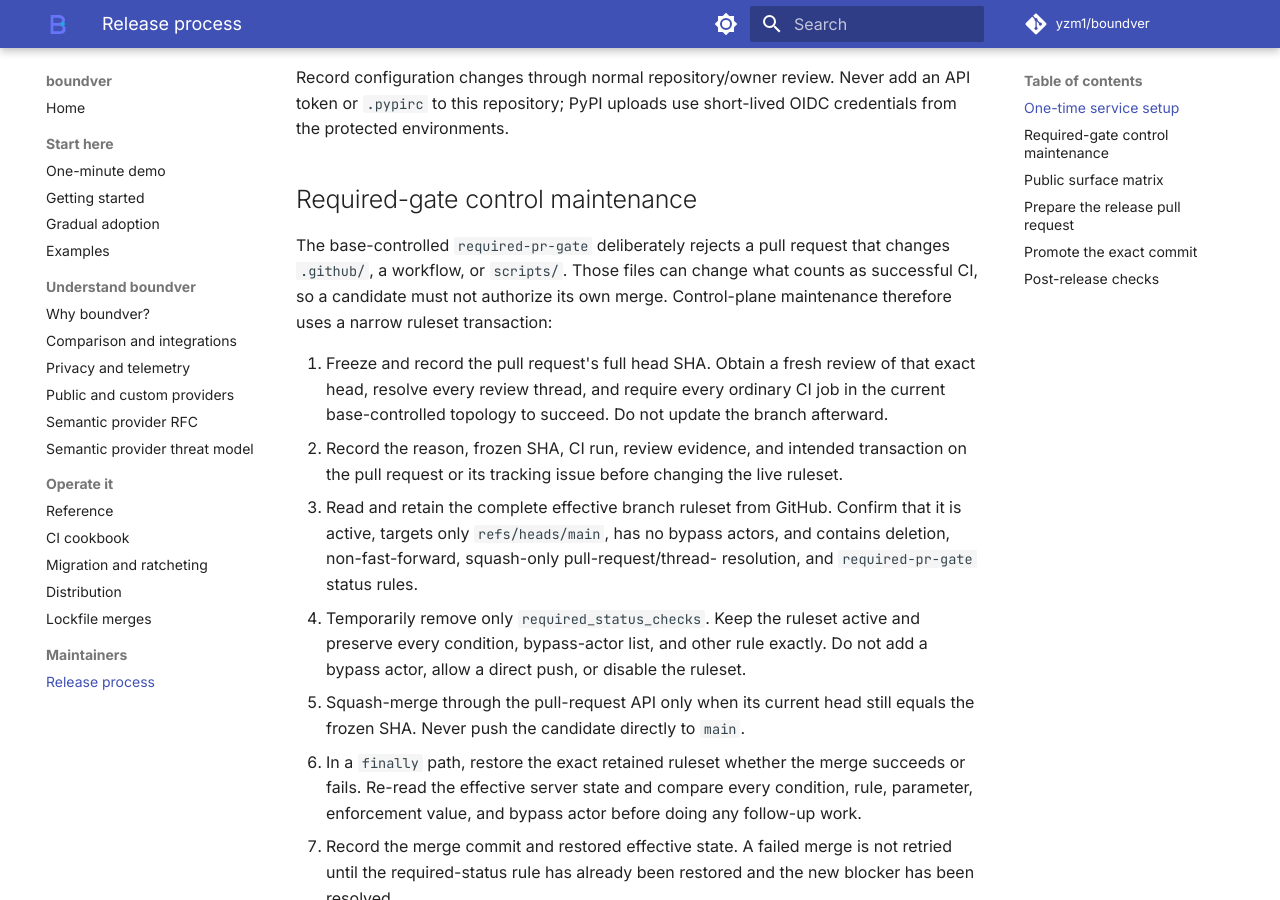
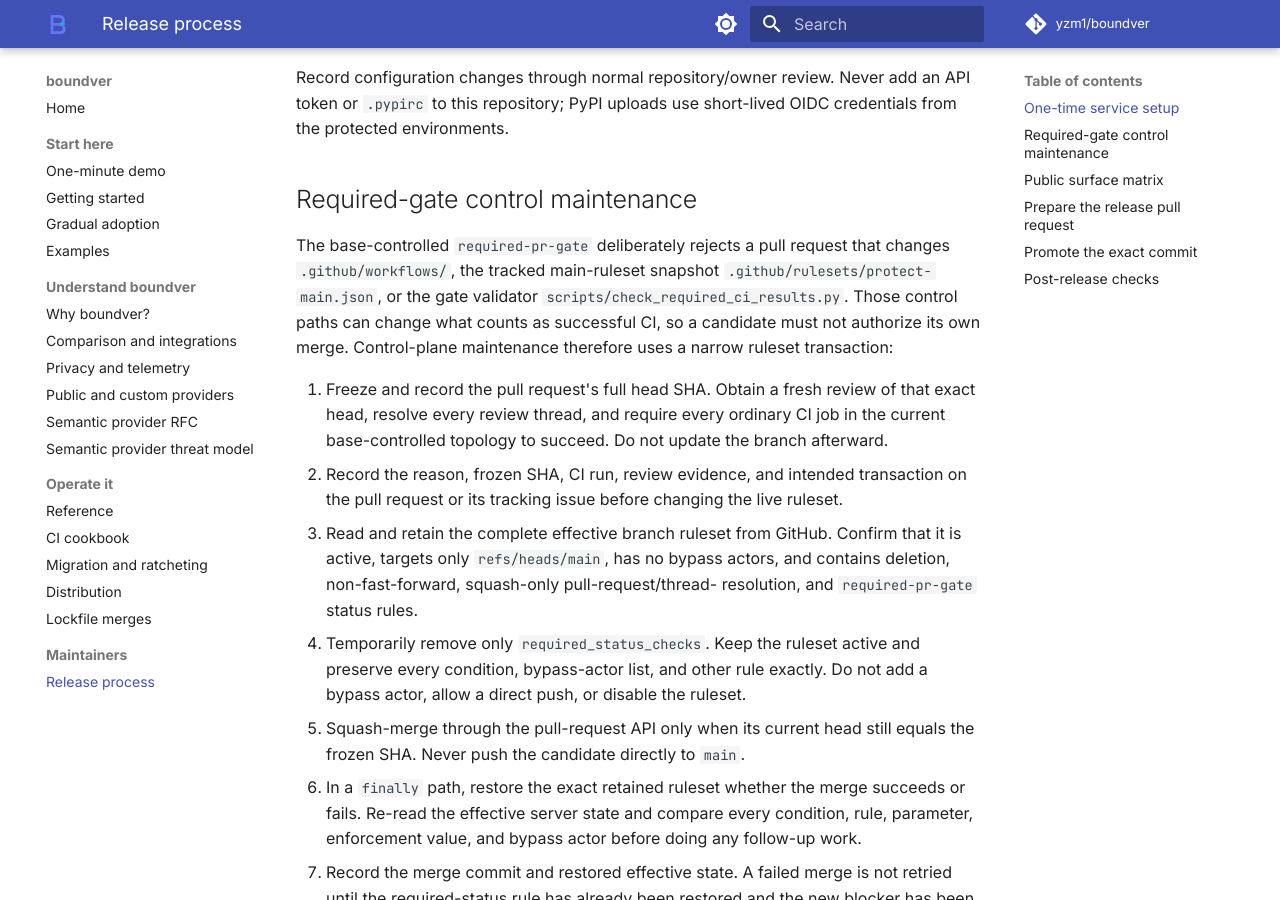
Before and after one commit to yzm1/boundver, an MkDocs documentation site: the page built from docs/RELEASING.md, in a window 1280 px wide and 900 px high, scrolled down 1682 px. Built offline with MkDocs 1.6.1 and Material for MkDocs 9.7.7, drawn with Linux system fonts in a browser that asks for light colours; comment, search, counter and statistics services are not loaded.

Commit message:
docs: scope required-gate maintenance precisely

```diff
--- a/docs/RELEASING.md
+++ b/docs/RELEASING.md
@@ -71,7 +71,9 @@ credentials from the protected environments.
 ## Required-gate control maintenance
 
 The base-controlled `required-pr-gate` deliberately rejects a pull request that
-changes `.github/`, a workflow, or `scripts/`. Those files can change what
+changes `.github/workflows/`, the tracked main-ruleset snapshot
+`.github/rulesets/protect-main.json`, or the gate validator
+`scripts/check_required_ci_results.py`. Those control paths can change what
 counts as successful CI, so a candidate must not authorize its own merge.
 Control-plane maintenance therefore uses a narrow ruleset transaction:
 
```
